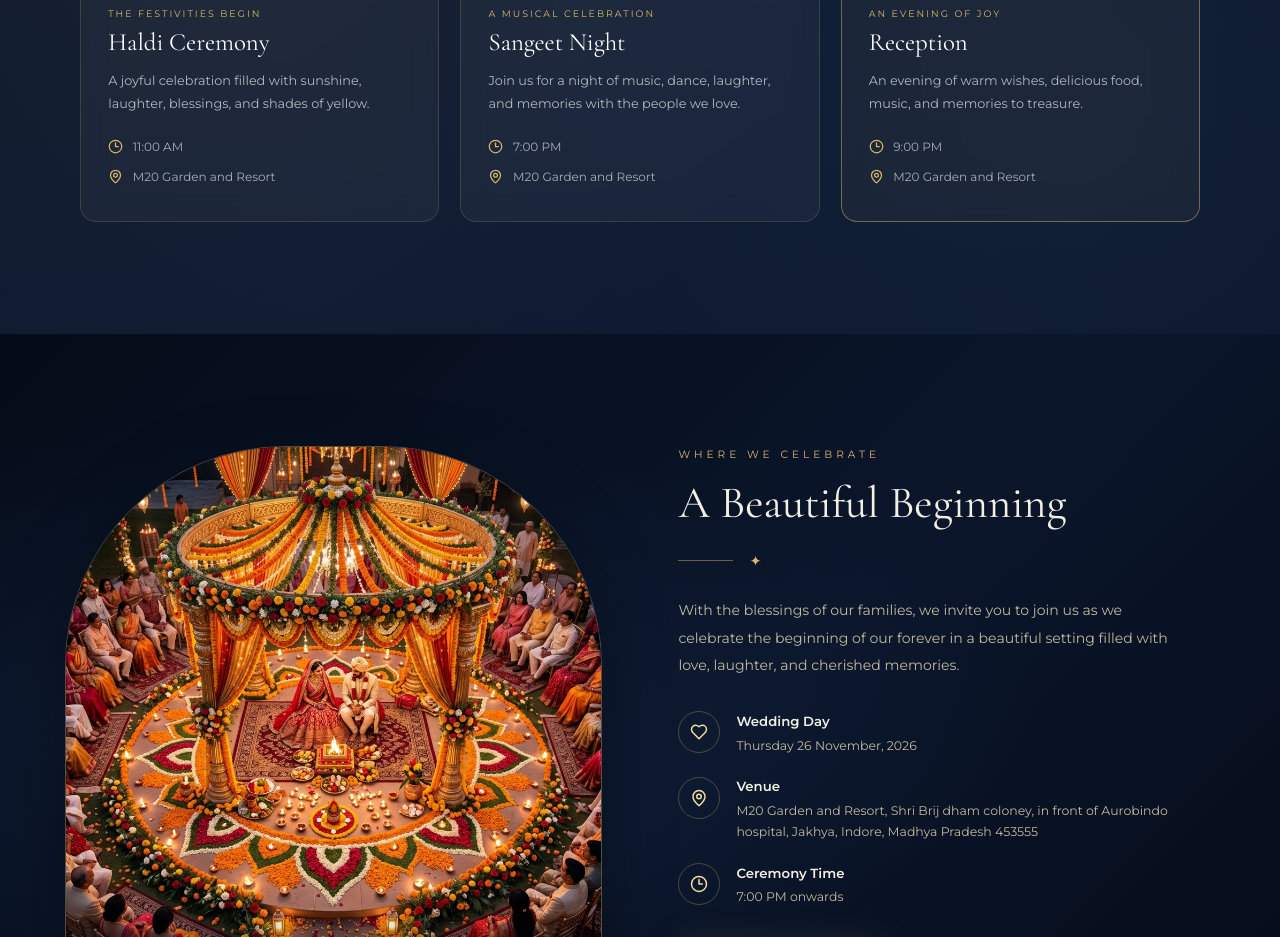
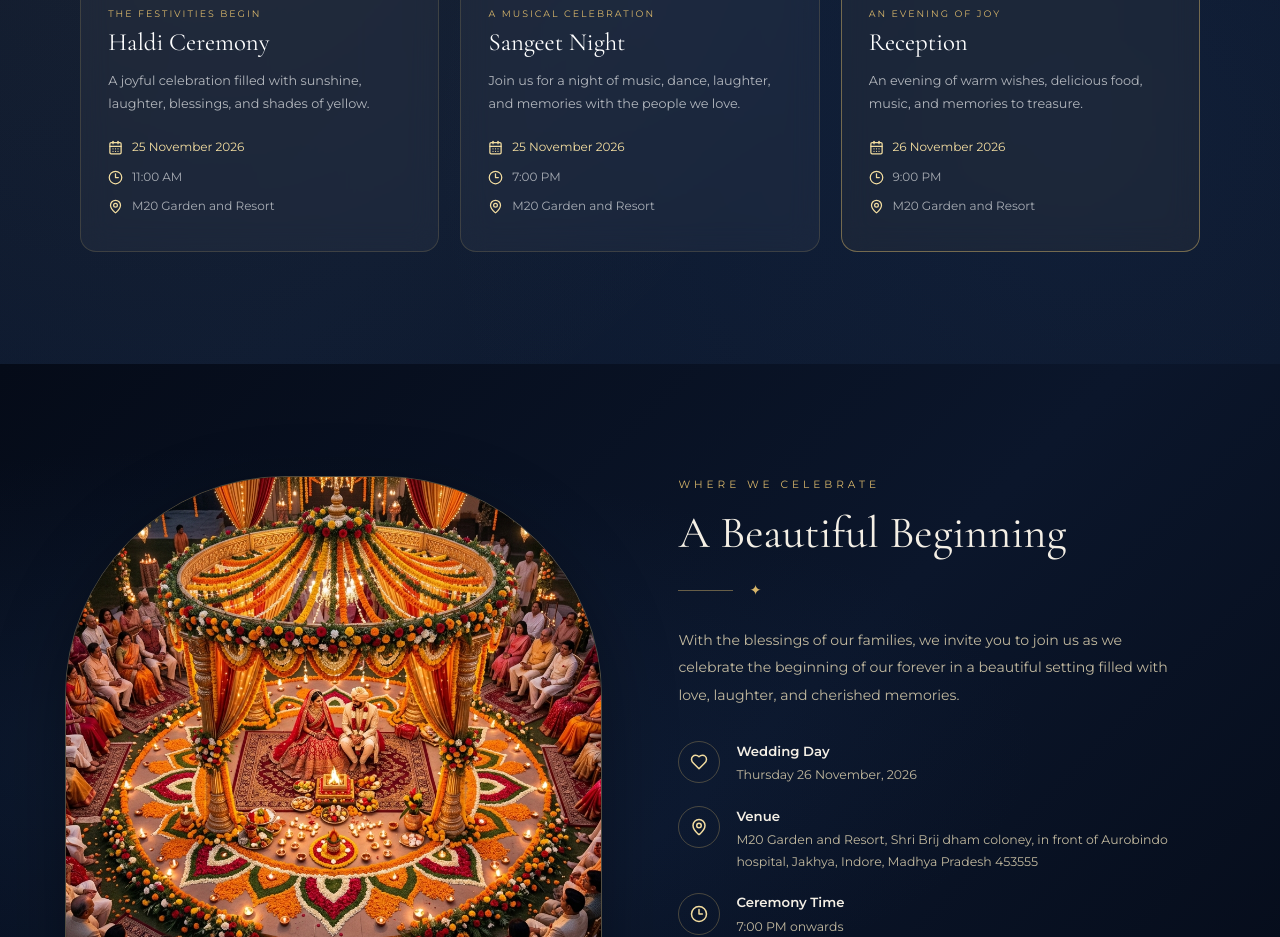
Before and after one commit to navneets03/wedding, a React (Vite) app: page / in a window 1280 px wide. Shown: the part 2080-3017 px from the top of the page. Built offline with nearby package versions, Linux system fonts and the light colour scheme; a web font is replaced by a local one.

Commit message:
Changes for event date

```diff
--- a/src/App.jsx
+++ b/src/App.jsx
@@ -1,5 +1,14 @@
 import React, { useEffect, useMemo, useState } from "react";
-import { ArrowDown, ArrowUpRight, MapPin, Clock3, Heart, Menu, X } from "lucide-react";
+import {
+  ArrowDown,
+  ArrowUpRight,
+  MapPin,
+  Clock3,
+  Heart,
+  Menu,
+  X,
+  CalendarDays,
+} from "lucide-react";
 import { WEDDING_CONFIG } from "./config.js";
 
 const copy = {
@@ -190,8 +199,11 @@ function Petals() {
 }
 
 function EventCard({ event, language, index }) {
-  const details = WEDDING_CONFIG.events?.[event.id];
   const isHindi = language === "hi";
+
+  // Get event details from the selected language
+  const languageConfig = WEDDING_CONFIG.languages[language];
+  const details = languageConfig?.events?.[event.id];
 
   const eventTime =
     details?.time ||
@@ -201,7 +213,16 @@ function EventCard({ event, language, index }) {
       reception: "9:00 PM",
     }[event.id];
 
-  const venueName = details?.place || WEDDING_CONFIG.venueName || "M20 Garden and Resort";
+  const venueName = details?.place || languageConfig?.venueName || "M20 Garden and Resort";
+
+  // Format the date for the selected language
+  const eventDate = details?.date
+    ? new Date(`${details.date}T12:00:00`).toLocaleDateString(isHindi ? "hi-IN" : "en-IN", {
+        day: "numeric",
+        month: "long",
+        year: "numeric",
+      })
+    : null;
 
   return (
     <article
@@ -221,6 +242,13 @@ function EventCard({ event, language, index }) {
       <p className="event-desc">{event.desc[isHindi ? 1 : 0]}</p>
 
       <div className="event-meta">
+        {eventDate && (
+          <div className="event-meta-item">
+            <CalendarDays size={15} />
+            <span>{eventDate}</span>
+          </div>
+        )}
+
         <div className="event-meta-item">
           <Clock3 size={15} />
           <span>
@@ -236,7 +264,7 @@ function EventCard({ event, language, index }) {
 
         <div className="event-meta-item">
           <MapPin size={15} />
-          <span>{isHindi ? "एम20 गार्डन एंड रिसॉर्ट" : venueName}</span>
+          <span>{venueName}</span>
         </div>
       </div>
     </article>
--- a/src/config.js
+++ b/src/config.js
@@ -26,16 +26,19 @@ export const WEDDING_CONFIG = {
       events: {
         haldi: {
           name: "Haldi Ceremony",
+          date: "2026-11-25",
           time: "11:00 AM",
           place: "M20 Garden and Resort",
         },
         sangeet: {
           name: "Sangeet Ceremony",
+          date: "2026-11-25",
           time: "7:00 PM",
           place: "M20 Garden and Resort",
         },
         reception: {
           name: "Wedding Ceremony & Reception",
+          date: "2026-11-26",
           time: "9:00 PM",
           place: "M20 Garden and Resort",
         },
@@ -63,16 +66,19 @@ export const WEDDING_CONFIG = {
       events: {
         haldi: {
           name: "हल्दी समारोह",
+          date: "2026-11-25",
           time: "सुबह 11 बजे",
           place: "एम20 गार्डन एंड रिसॉर्ट",
         },
         sangeet: {
           name: "संगीत समारोह",
+          date: "2026-11-25",
           time: "शाम 7 बजे",
           place: "एम20 गार्डन एंड रिसॉर्ट",
         },
         reception: {
           name: "शुभ विवाह एवं स्वागत समारोह",
+          date: "2026-11-26",
           time: "रात 9 बजे",
           place: "एम20 गार्डन एंड रिसॉर्ट",
         },
--- a/src/styles.css
+++ b/src/styles.css
@@ -1954,3 +1954,18 @@ button {
     transform: scale(1.3) rotate(25deg);
   }
 }
+
+.event-meta-item {
+  display: flex;
+  align-items: center;
+  gap: 0.55rem;
+}
+
+.event-meta-item svg {
+  flex-shrink: 0;
+  color: var(--gold-light);
+}
+
+.event-meta-item:first-child {
+  color: var(--gold-light);
+}
```
